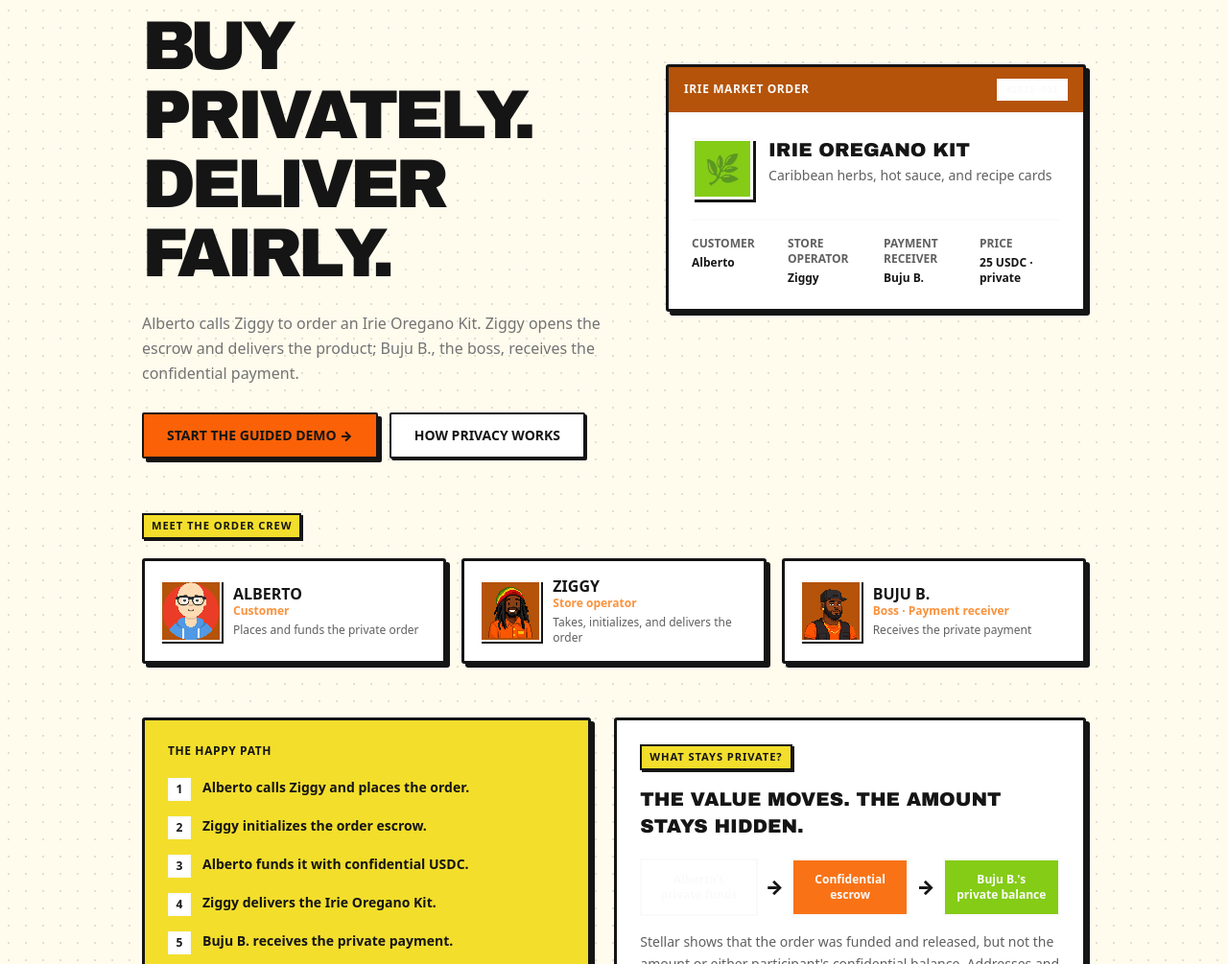
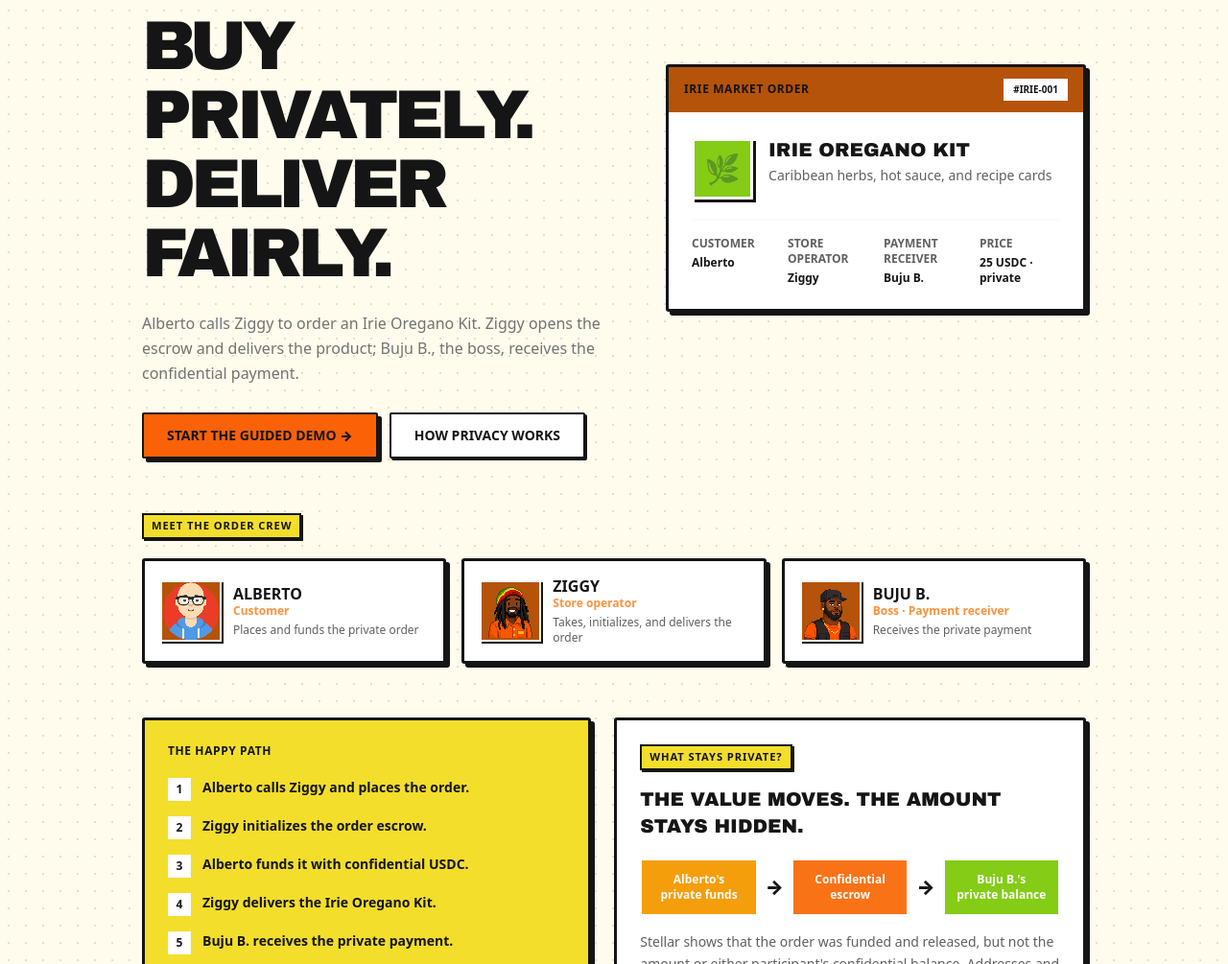
Before and after one commit to Trustless-Work/privacy-poc, a Next.js app in the folder packages/app/: page / in a window 1280 px wide. Shown: the part 214-1219 px from the top of the page at 96% size. Built offline with nearby package versions, Linux system fonts and the light colour scheme; no server answers; what @stellar/stellar-sdk would draw is missing.

Commit message:
ui fixes

```diff
--- a/packages/app/app/escrow/irie-order.tsx
+++ b/packages/app/app/escrow/irie-order.tsx
@@ -44,9 +44,9 @@
 export function OrderCard({ compact = false }: { compact?: boolean }) {
   return (
     <section className="nb-card overflow-hidden">
-      <div className="flex items-center justify-between gap-3 border-b-[3px] border-neutral-950 bg-amber-300 px-4 py-3 text-neutral-950">
+      <div className="flex items-center justify-between gap-3 border-b-[3px] border-neutral-950 bg-amber-300 px-4 py-3">
         <p className="text-xs font-black uppercase tracking-wider">Irie Market order</p>
-        <span className="border-2 border-neutral-950 bg-white px-2 py-0.5 font-mono text-[10px] font-black">#{IRIE_ORDER.id}</span>
+        <span className="border-2 border-neutral-950 bg-white px-2 py-0.5 text-[10px] font-black">#{IRIE_ORDER.id}</span>
       </div>
       <div className={compact ? "p-4" : "p-5 sm:p-6"}>
         <div className="flex gap-4">
@@ -95,7 +95,7 @@
       <p className="nb-kicker">What stays private?</p>
       <h2 className="mt-4 text-xl font-black uppercase">The value moves. The amount stays hidden.</h2>
       <div className="mt-5 grid gap-2 text-center text-xs font-black sm:grid-cols-[1fr_auto_1fr_auto_1fr] sm:items-center">
-        <div className="border-2 border-neutral-950 bg-white p-3 text-neutral-950">Alberto&apos;s private funds</div>
+        <div className="border-2 border-neutral-950 bg-amber-500 p-3 text-neutral-950">Alberto&apos;s private funds</div>
         <span className="text-xl" aria-hidden>→</span>
         <div className="border-2 border-neutral-950 bg-orange-500 p-3 text-neutral-950">Confidential escrow</div>
         <span className="text-xl" aria-hidden>→</span>
```
